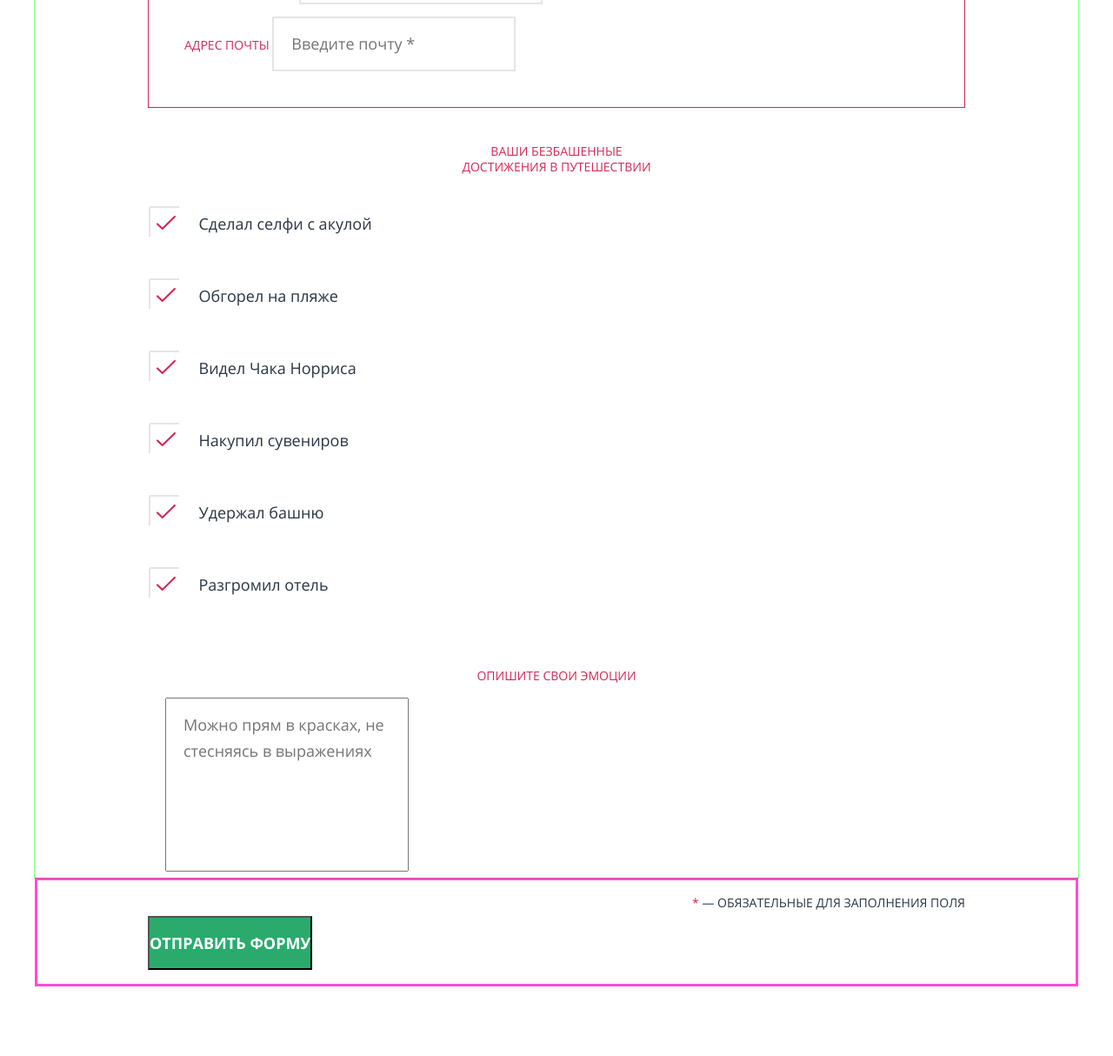
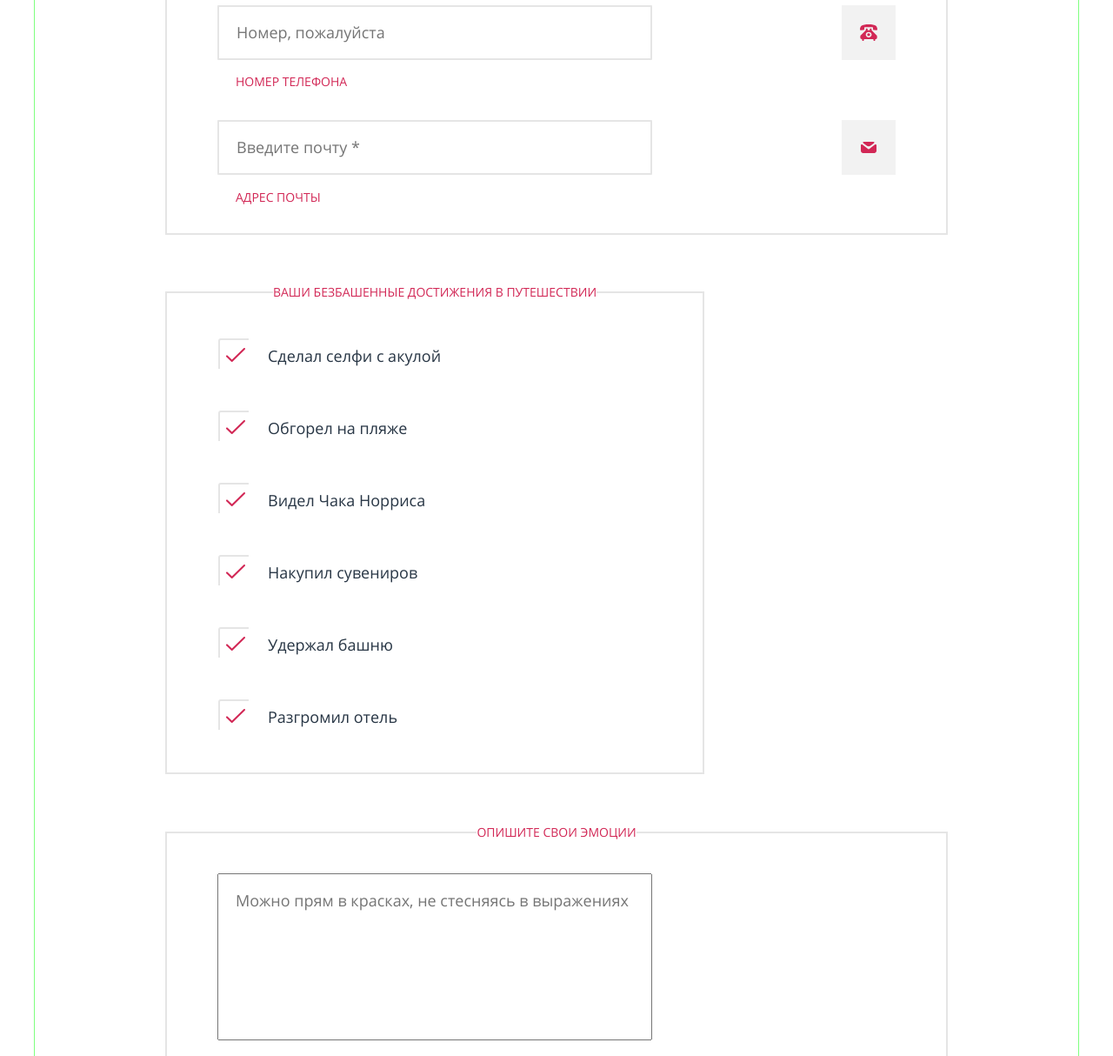
Before and after one commit to dryworts/129688-pink-23, a website: page source/form.html in a window 1280 px wide. Shown: the part 1870-3084 px from the top of the page at 87% size. Drawn offline with nearby package versions, Linux system fonts and the light colour scheme; files that its build step writes are made by us from their sources; files whose address does not match are found by name; a web font is replaced by a local one.

Commit message:
module5-task2-hw3

```diff
--- a/source/form.html
+++ b/source/form.html
@@ -133,7 +133,7 @@
                   <label class="progress__list__check" for="input-hotel">
                     <input class="progress__list__input" type="checkbox" name="mark-hotel" id="input-hotel" aria-label="Разгромил отель? Поставь галочку">
                     <span class="progress__list__check-box"></span>
-                    <span class="progress__list__description">Разгромил отель</span>
+                    <span class="progress__list__description progress__list__hotel">Разгромил отель</span>
                   </label>
                 </li>
               </ul>
@@ -148,10 +148,12 @@
             <p class="contacts__phone">
               <label class="contacts__phone-label" for="form-phone">Номер телефона</label>
               <input class="contacts__phone-input" id="form-phone" type="tel" name="user-phone" placeholder="Номер, пожалуйста">
+              <span class="contacts__phone-container"></span>
             </p>
             <p class="contacts__mail">
               <label class="contacts__mail-label" for="form-mail">Адрес почты</label>
               <input class="contacts__mail-input" id="form-mail" type="email" required name="user-mail" placeholder="Введите почту *">
+              <span class="contacts__mail-container"></span>
             </p>
           </fieldset>
 
--- a/source/less/blocks/applications.less
+++ b/source/less/blocks/applications.less
@@ -6,6 +6,7 @@
     margin-top: 13px;
     margin-left: 20px;
     margin-right: 20px;
+    margin-bottom: 45px;
   }
 }
 
--- a/source/less/blocks/contacts.less
+++ b/source/less/blocks/contacts.less
@@ -1,3 +1,16 @@
+.contacts__phone {
+  margin-top: 30px;
+
+  @media (min-width: @tablet-width) {
+    display: flex;
+    flex-direction: column;
+    margin-top: 36px;
+    margin-left: 38px;
+    position: relative;
+    margin-bottom: 22px;
+  }
+}
+
 .contacts__phone-label,
 .contacts__mail-label {
   font-weight: normal;
@@ -10,6 +23,14 @@
   display: inline-block;
 }
 
+.contacts__phone-label {
+  @media (min-width: @tablet-width) {
+    order: 2;
+    width: 100%;
+    margin-top: 10px;
+  }
+}
+
 .contacts__phone-input,
 .contacts__mail-input {
   font-weight: normal;
@@ -20,14 +41,28 @@
   border: 2px solid @light-grey;
   border-radius: 1px;
   width: 280px;
+
+  @media (min-width: @tablet-width) {
+    width: 500px;
+  }
 }
 
-.contacts__phone {
-  margin-top: 30px;
+.contacts__phone-input {
+  @media (min-width: @tablet-width) {
+    order: 1;
+  }
 }
 
 .contacts__mail {
   margin-bottom: 41px;
+
+  @media (min-width: @tablet-width) {
+    display: flex;
+    flex-direction: column;
+    margin-left: 38px;
+    position: relative;
+    margin-bottom: 19px;
+  }
 }
 
 .contacts__information {
@@ -44,3 +79,52 @@
     // border: 2px solid @light-grey;
   }
 }
+
+.contacts__phone-container {
+  display: none;
+
+  @media (min-width: @tablet-width) {
+    display: block;
+    position: absolute;
+    top: 0;
+    right: 38px;
+    width: 62px;
+    height: 63px;
+    background-color: @grey;
+    background-repeat: no-repeat;
+    background-position: center;
+    z-index: 2;
+    background-image: url("../img/phone-icon-tablet.svg");
+  }
+}
+
+.contacts__mail-input {
+  @media (min-width: @tablet-width) {
+    order: 1;
+    margin-bottom: 11px;
+  }
+}
+
+.contacts__mail-label {
+  @media (min-width: @tablet-width) {
+    order: 2;
+  }
+}
+
+.contacts__mail-container {
+  display: none;
+
+  @media (min-width: @tablet-width) {
+    display: block;
+    position: absolute;
+    top: 0;
+    right: 38px;
+    width: 62px;
+    height: 63px;
+    background-color: @grey;
+    background-repeat: no-repeat;
+    background-position: center;
+    z-index: 2;
+    background-image: url("../img/mail-icon-tablet.svg");
+  }
+}
--- a/source/less/blocks/emotions.less
+++ b/source/less/blocks/emotions.less
@@ -7,6 +7,10 @@
   color: @pink;
   margin-bottom: 16px;
   padding-top: 38px;
+
+  @media (min-width: @tablet-width) {
+    padding-top: 0;
+  }
 }
 
 .emotions__textarea {
@@ -21,4 +25,12 @@
   min-height: 200px;
   resize: none;
   width: 280px;
+
+  @media (min-width: @tablet-width) {
+    margin-left: 38px;
+    width: 500px;
+    margin-top: 22px;
+    min-height: 192px;
+    margin-bottom: 43px;
+  }
 }
--- a/source/less/blocks/form.less
+++ b/source/less/blocks/form.less
@@ -84,6 +84,7 @@
     display: flex;
     flex-direction: row;
     justify-content: space-between;
+    margin-bottom: 27px;
   }
 }
 
@@ -98,6 +99,11 @@
   margin-top: 44px;
   padding: 14px 0;
   margin-bottom: 19px;
+
+  @media (min-width: @tablet-width) {
+    margin-top: 10px;
+    padding: 14px 55px;
+  }
 }
 
 .form__button-pinkish {
@@ -112,6 +118,10 @@
   text-transform: uppercase;
   color: @basic-font;
   text-align: center;
+
+  @media (min-width: @tablet-width) {
+    margin-top: 26px;
+  }
 }
 
 .form__full-name {
@@ -169,11 +179,16 @@
   border: 0;
 
   @media (min-width: @tablet-width) {
-    width: 660px;
+    width: 620px;
     margin: 0 auto;
     padding: 0 20px;
     order: -4;
-    border: 1px solid @pink;
+    // border: 1px solid @pink;
+    border: 2px solid @light-grey;
+    margin-top: 13px;
+    margin-left: 20px;
+    margin-right: 20px;
+    margin-bottom: 44px;
   }
 
   @media (min-width: @desktop-width) {
@@ -214,9 +229,14 @@
   border: 0;
 
   @media (min-width: @tablet-width) {
-    width: 660px;
+    width: 620px;
     margin: 0 auto;
     padding: 0 20px;
+    /* order: -4; */
+    border: 2px solid @light-grey;
+    margin-left: 20px;
+    margin-right: 20px;
+    margin-bottom: 58px;
   }
 
   @media (min-width: @desktop-width) {
@@ -237,6 +257,6 @@
   display: none;
 
   @media (min-width: @tablet-width) {
-    display: inline;
+    display: none;
   }
 }
--- a/source/less/blocks/page-footer.less
+++ b/source/less/blocks/page-footer.less
@@ -6,8 +6,11 @@
   @media (min-width: @tablet-width) {
     flex-direction: row;
     justify-content: space-between;
-    align-items: center;
+    // align-items: center;
     margin-bottom: 14px;
+    margin-left: 20px;
+    margin-right: 20px;
+    align-items: self-start;
   }
 
   @media (min-width: @desktop-width) {
@@ -34,8 +37,8 @@
   margin-bottom: 40px;
 
   @media (min-width: @tablet-width) {
-    margin-top: 56px;
     margin-bottom: unset;
+    margin-top: 47px;
   }
 }
 
--- a/source/less/blocks/progress.less
+++ b/source/less/blocks/progress.less
@@ -1,5 +1,17 @@
 .progress {
   border: 0;
+
+  @media (min-width: @tablet-width) {
+    width: 620px;
+    margin: 0 auto;
+    padding: 0 20px;
+    /* order: -4; */
+    border: 2px solid @light-grey;
+    margin-top: 13px;
+    margin-left: 20px;
+    margin-right: 20px;
+    margin-bottom: 58px;
+  }
 }
 
 .progress__title {
@@ -11,6 +23,10 @@
   color: @pink;
   padding-top: 41px;
   margin-bottom: 36px;
+
+  @media (min-width: @tablet-width) {
+    padding-top: 0;
+  }
 }
 
 .progress__list {
@@ -18,10 +34,18 @@
   margin: 0;
   padding: 0;
   display: block;
+
+  @media (min-width: @tablet-width) {
+    margin-top: 13px;
+  }
 }
 
 .progress__title-break {
   display: inline;
+
+  @media (min-width: @tablet-width) {
+    display: none;
+  }
 }
 
 .progress__list__input {
@@ -41,6 +65,10 @@
   background-color: @white;
   left: -12px;
   top: -5px;
+
+  @media (min-width: @tablet-width) {
+    left: 39px;
+  }
 }
 
 .progress__list__description {
@@ -48,6 +76,10 @@
   font-size: 18px;
   line-height: 30px;
   margin-left: 46px;
+
+  @media (min-width: @tablet-width) {
+    margin-left: 96px;
+  }
 }
 
 .progress__list-item {
@@ -58,3 +90,10 @@
 .progress__list-item:last-child {
   margin-bottom: 35px;
 }
+
+.progress__list__hotel {
+  @media (min-width: @tablet-width) {
+    margin-bottom: 14px;
+    display: inline-block;
+  }
+}
```
Also changed, not shown: source/img/mail-icon-tablet.svg (added), source/img/phone-icon-tablet.svg (added).
